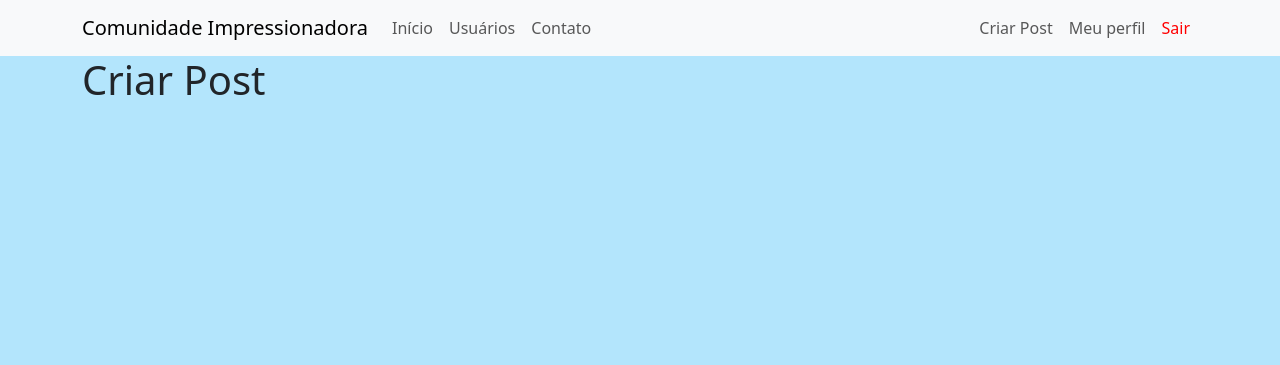
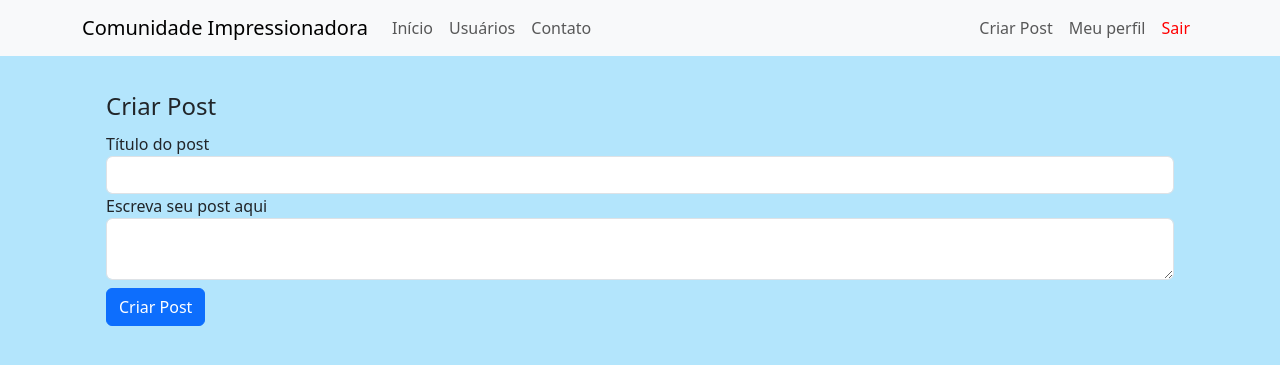
Before and after one commit to RafaelJMartini/Flask-website, a Flask app: page /post/criar in a window 1280 px wide. Shown: the top 365 px of the page. Run offline with Flask 3, Linux system fonts and the light colour scheme; the visitor is signed in with stand-in values (Sample User, id 1); some libraries are stand-ins or nearby versions.

Commit message:
Add Create Post feature

```diff
--- a/comunidadeimpressionadora/forms.py
+++ b/comunidadeimpressionadora/forms.py
@@ -1,6 +1,6 @@
 from flask_wtf import FlaskForm
 from flask_wtf.file import FileField, FileAllowed
-from wtforms import StringField,PasswordField,SubmitField, BooleanField
+from wtforms import StringField,PasswordField,SubmitField, BooleanField, TextAreaField
 from wtforms.validators import DataRequired,Email,Length, EqualTo,ValidationError
 from comunidadeimpressionadora.models import Usuario
 from flask_login import current_user
@@ -48,3 +48,10 @@ class FormEditarPerfil(FlaskForm):
                if usuario:
                     print('c')
                     raise ValidationError('Já existe um usuário com esse E-mail!')
+
+
+
+class FormCriarPost(FlaskForm):
+     titulo = StringField('Título do post',validators=[DataRequired(),Length(2,140)])
+     corpo = TextAreaField('Escreva seu post aqui',validators=[DataRequired()])
+     botao_submit = SubmitField('Criar Post')
--- a/comunidadeimpressionadora/routes.py
+++ b/comunidadeimpressionadora/routes.py
@@ -1,7 +1,7 @@
 from fileinput import filename
 from comunidadeimpressionadora import app,database, bcrypt
-from comunidadeimpressionadora.forms import FormLogin, FormCriarConta, FormEditarPerfil
-from comunidadeimpressionadora.models import Usuario
+from comunidadeimpressionadora.forms import FormLogin, FormCriarConta, FormEditarPerfil, FormCriarPost
+from comunidadeimpressionadora.models import Usuario, Post
 from flask import render_template, redirect, url_for,flash,request
 from flask_login import login_user, logout_user, current_user, login_required
 import secrets
@@ -73,10 +73,17 @@ def perfil():
     return render_template('perfil.html',foto_perfil = foto_perfil)
 
 
-@app.route('/post/criar')
+@app.route('/post/criar', methods= ['GET','POST'])
 @login_required
 def criar_post():
-    return render_template('criarpost.html')
+    form = FormCriarPost()
+    if form.validate_on_submit():
+        post = Post(titulo = form.titulo.data, corpo = form.corpo.data, autor=current_user)
+        database.session.add(post)
+        database.session.commit()
+        flash('Post criado com sucesso!', 'alert-success')
+        return redirect(url_for('home'))
+    return render_template('criarpost.html', form = form)
 
 
 def salvar_imagem(imagem):
--- a/comunidadeimpressionadora/templates/criarpost.html
+++ b/comunidadeimpressionadora/templates/criarpost.html
@@ -1,8 +1,45 @@
 {% extends 'base.html' %}
 
 {% block body %}
-    <div class = 'container'>
-        <h1>Criar Post</h1>
-    </div>
+    <div class = 'container '>
+            <div class="row">
+                <div class=" col">
+                    <form method="POST" action="" class="p-4 mt-2">
+                        {{ form.csrf_token }}
+                        <legend>Criar Post</legend>
+                            <fieldset>
+                                <div>
+                                    {{ form.titulo.label(class="form-control-label") }}
+                                    {% if form.titulo.errors %}
+                                            {{ form.titulo(class='form-control is-invalid') }}
+                                        <div class="invalid-feedback">
+                                            {% for erro in form.titulo.errors %}
+                                                    {{ erro }}
+                                            {% endfor %}
+                                        </div>
+                                        {% else %}
+                                            {{ form.titulo(class='form-control') }}
+                                    {% endif %}
+                                </div>
+
+                                <div>
+                                    {{ form.corpo.label(class="form-control-label") }}
+                                    {% if form.corpo.errors %}
+                                            {{ form.corpo(class='form-control is-invalid') }}
+                                        <div class="invalid-feedback">
+                                            {% for erro in form.corpo.errors %}
+                                                    {{ erro }}
+                                            {% endfor %}
+                                        </div>
+                                        {% else %}
+                                            {{ form.corpo(class='form-control') }}
+                                    {% endif %}
+                                </div>
+                            </fieldset>
+                        {{ form.botao_submit(class="btn btn-primary mt-2") }}
+                    </form>
+                </div>
+            </div>
+        </div>
 
 {% endblock %}
```
